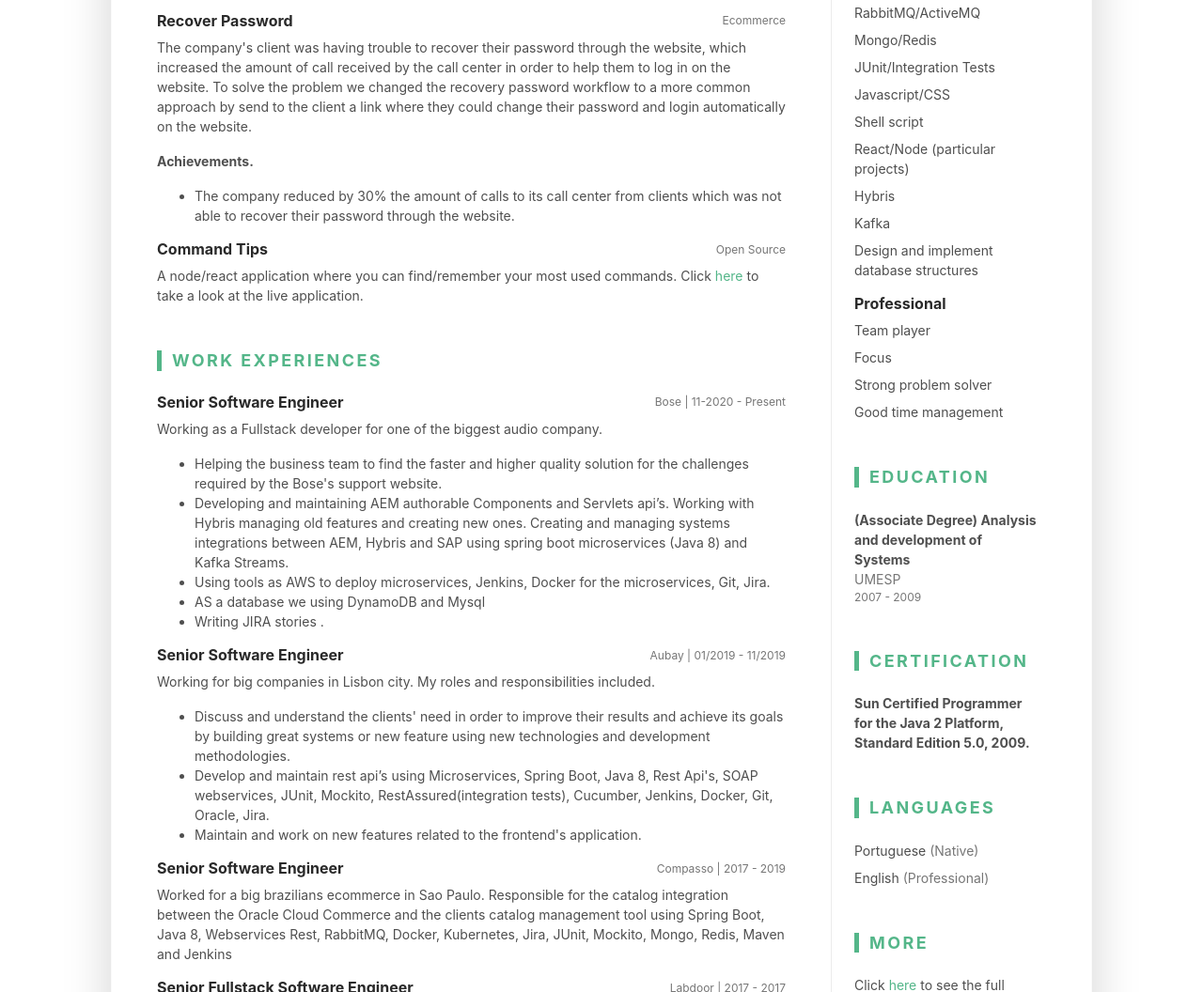
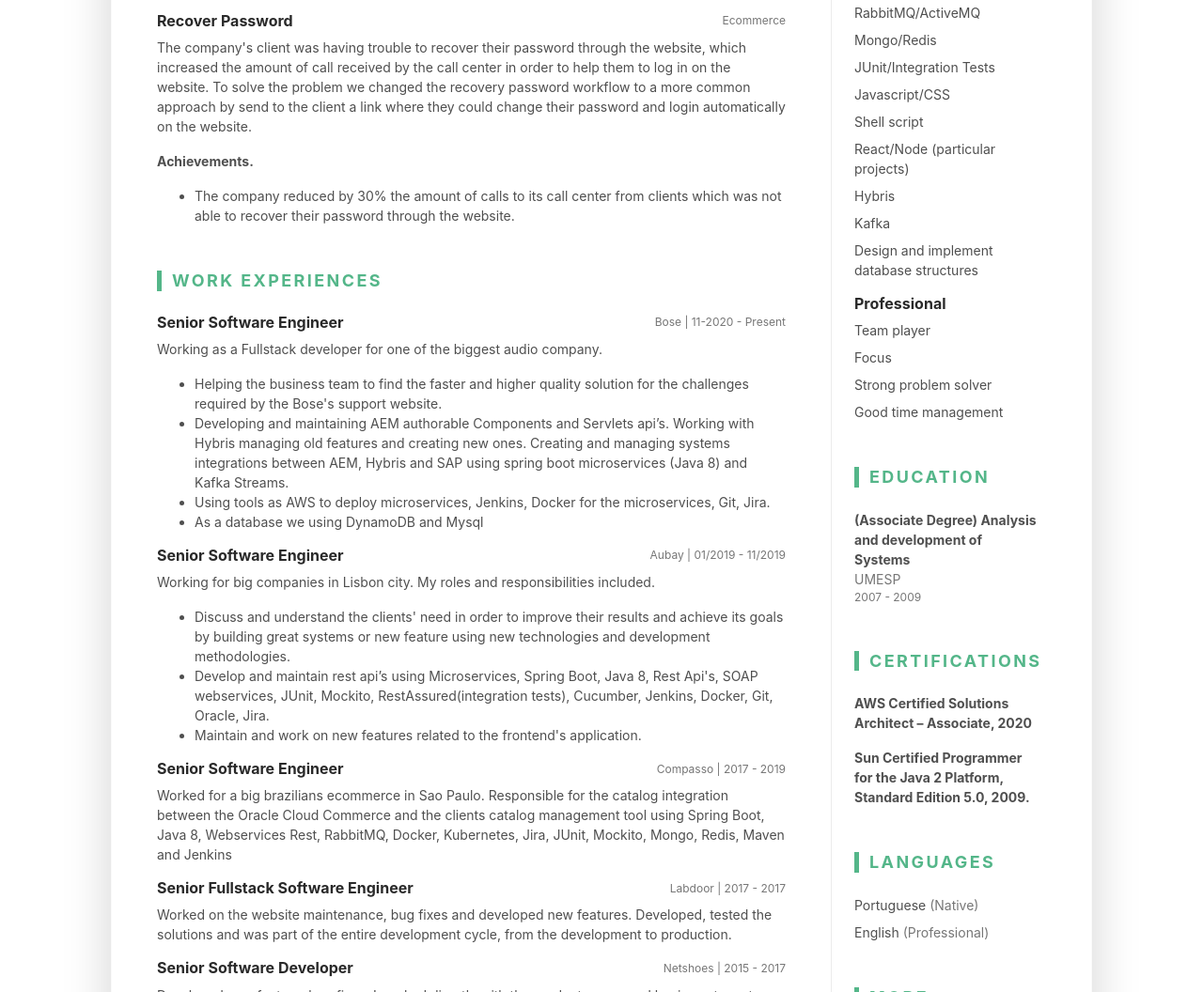
Before and after one commit to tomasmaiorino/tomasmaiorino.github.io, a website built with webpack: page index.html in a window 1280 px wide. Shown: the part 930-1986 px from the top of the page at 94% size. Built offline with nearby package versions, Linux system fonts and the light colour scheme.

Commit message:
resume update

```diff
--- a/index.html
+++ b/index.html
@@ -96,14 +96,6 @@
                         </p>
                       </div>
 					</div><!--//item-->
-                    <div class="item">
-                        <div class="item-heading row align-items-center mb-2">
-                          <h4 class="item-title col-12 col-md-6 col-lg-8 mb-2 mb-md-0">Command Tips </h4>
-                          <div class="item-meta col-12 col-md-6 col-lg-4 text-muted text-left text-md-right">Open Source</div>
-                        </div>
-                        <div class="item-content">
-                          <p>A node/react application where you can find/remember your most used commands. Click <a href="https://intense-shore-54487.herokuapp.com/" target="_blank">here</a> to take a look at the live application.</p></div>
-                      </div><!--//item-->
                   </section><!--//project-section-->
 
 							<section class="work-section py-3">
@@ -119,8 +111,7 @@
 											<li>Helping the business team to find the faster and higher quality solution for the challenges required by the Bose's support website.</li>
 											<li>Developing and maintaining AEM authorable Components and Servlets api’s. Working with Hybris managing old features and creating new ones. Creating  and managing systems integrations between AEM, Hybris and SAP using spring boot microservices (Java 8) and Kafka Streams.</li>
 											<li>Using tools as AWS to deploy microservices, Jenkins, Docker for the microservices, Git, Jira.</li>
-											<li>AS a database we using DynamoDB and Mysql</li>
-											<li>Writing JIRA stories .</li>
+											<li>As a database we using DynamoDB and Mysql</li>
 										</ul>
 									</div>
 								</div>
@@ -272,8 +263,11 @@
 										</ul>
 									</section><!--//education-section-->
 									<section class="education-section py-3">
-										<h3 class="text-uppercase resume-section-heading mb-4">Certification</h3>
+										<h3 class="text-uppercase resume-section-heading mb-4">Certifications</h3>
 										<ul class="list-unstyled resume-awards-list">
+											<li class="mb-3">
+												<div class="font-weight-bold">AWS Certified Solutions Architect – Associate, 2020</div>
+											</li>
 											<li class="mb-3">
 												<div class="font-weight-bold">Sun Certified Programmer for the Java 2 Platform, Standard Edition 5.0, 2009.</div>
 											</li>
```
